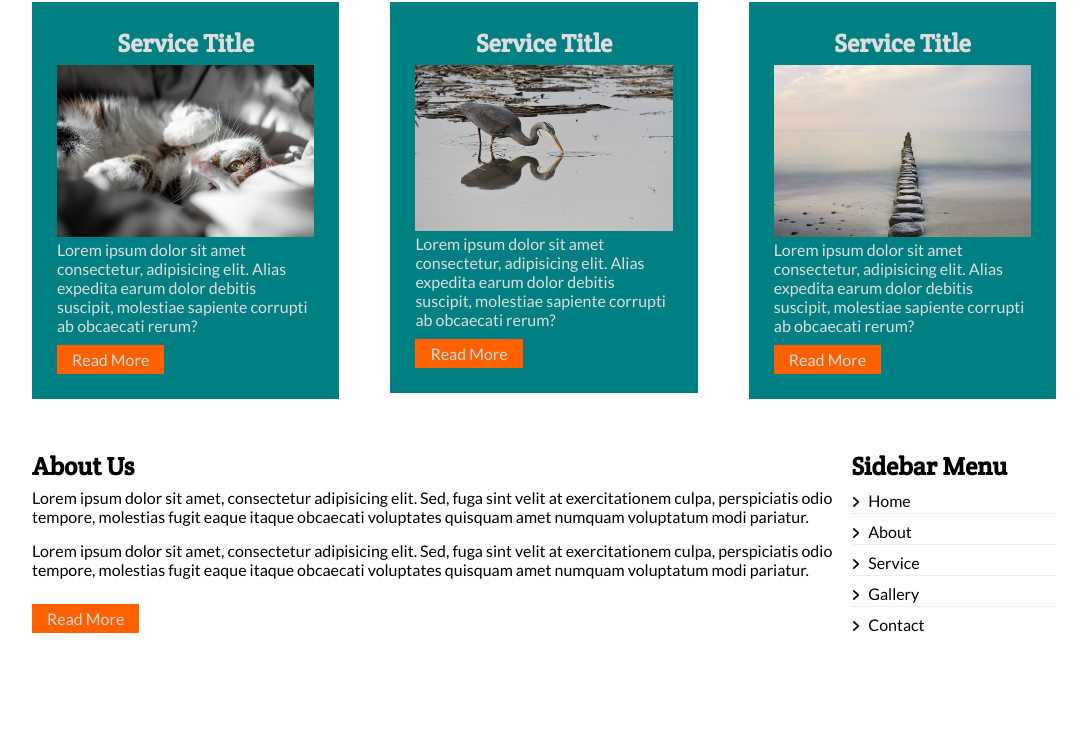
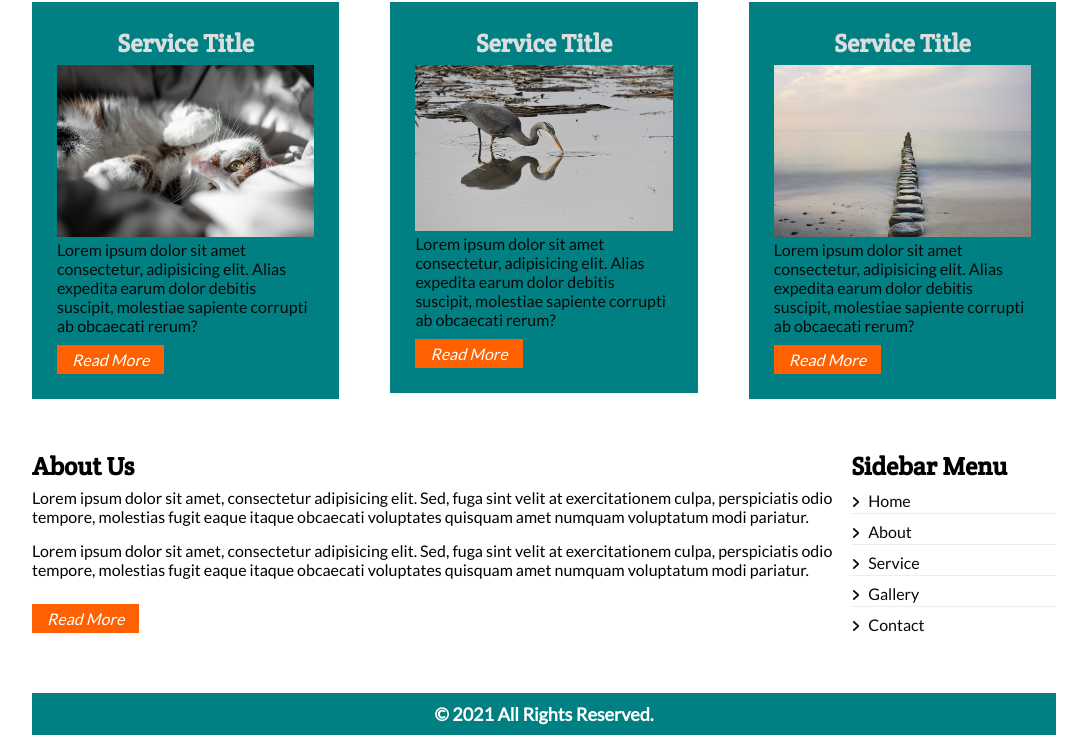
Before and after one commit to Pollockcorraya/class-8-Pollock, a plain HTML site: page index.html in a window 1280 px wide. Shown: the part 579-1314 px from the top of the page, without its empty margins (96-1183 px from the left). Before the commit the page ends 1221 px from the top, so only its background shows below. Drawn offline with Linux system fonts and the light colour scheme.

Commit message:
Footer part done

```diff
--- a/assets/css/style.css
+++ b/assets/css/style.css
@@ -14,9 +14,10 @@ body {
 	background-color: #FF6000;
 	text-decoration: none;
 	padding: 5px 15px;
-	color: #dddddd;
+	color: #fff;
 	margin-top: 10px;
     text-transform: capitalize;
+    font-style: italic;
 }
 
 /* Header CSS */
@@ -118,12 +119,13 @@ main {
     color: #DDDDDD;
 }
 .service p {
-    color: #DDDDDD;
+    color: #040909;
 }
 /* About CSS */
 
 #about {
-    margin-top: 5%;
+    margin:5% 0;
+    overflow: hidden;
 }
 #about h2 {
     text-transform: capitalize;
@@ -159,5 +161,19 @@ main {
 .menu-item li a {
     text-decoration: none;
     text-transform: capitalize;
-    color: #000000;
+    color: #040909;
 }
+#footer {
+    width: 80%;
+    margin: 0 auto;
+    background-color: #008083;
+}
+.footer-text {
+    text-align: center;
+    color: #fff;
+}
+.footer-text h2 {
+    font-size: 18px;
+    padding: 10px 0;
+    text-transform: capitalize;
+}
--- a/index.html
+++ b/index.html
@@ -86,5 +86,10 @@
             </div>
         </section>
     </main>
+    <footer id="footer">
+        <div class="footer-text">
+            <h2>&copy; 2021 all rights reserved. </h2>
+        </div>
+    </footer>
 </body>
 </html>
```
